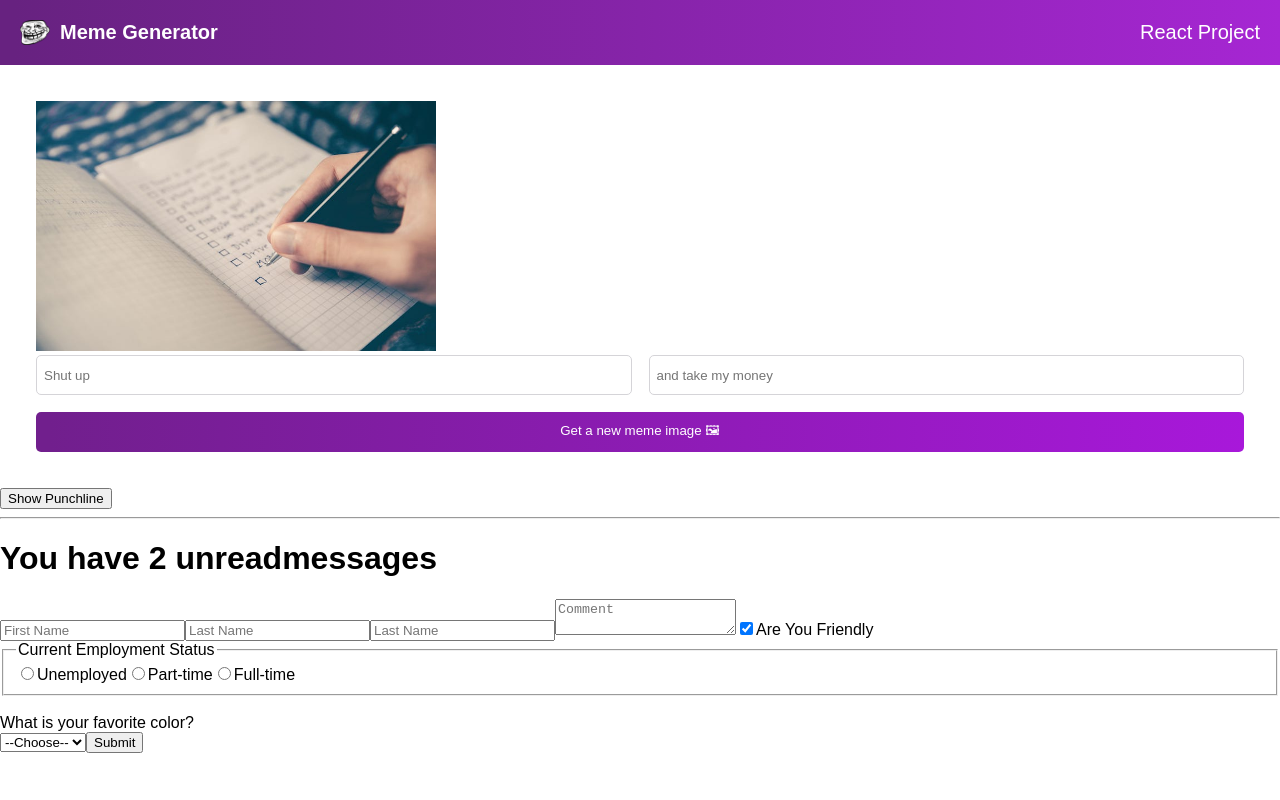
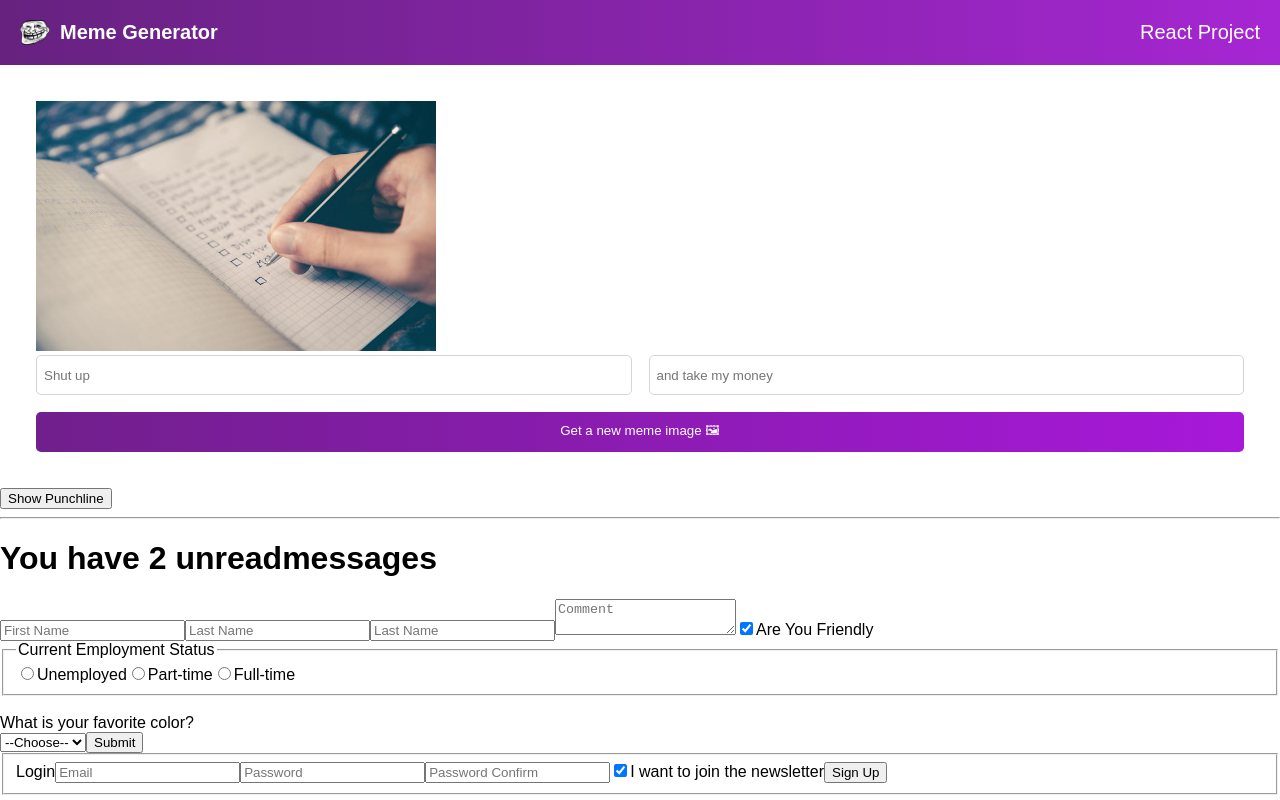
Before and after one commit to CollinsTatang/meme-generator-react, a React (Create React App) app: page / in a window 1280 px wide. Built offline with nearby package versions, Linux system fonts and the light colour scheme.

Commit message:
Add login Form

```diff
--- a/src/App.js
+++ b/src/App.js
@@ -3,6 +3,7 @@ import Header from "./component/Header";
 import Joke from "./component/Joke";
 import Massage from "./component/Massage";
 import Meme from "./component/Meme";
+import Login from "./component/Login";
 
 function App() {
   return (
@@ -12,6 +13,7 @@ function App() {
      <Joke />
      <Massage />
      <Form />
+     <Login />
     </div>
   );
 }
--- /dev/null
+++ b/src/component/Login.js
@@ -0,0 +1,76 @@
+import { useState } from "react";
+
+const Login = () => {
+    const [formData, setFormData] = useState({
+        email: "",
+        password: "",
+        confirmPassword: "",
+        newsLetter: true
+    });
+
+
+    function handleSubmit(event) {
+        event.preventDefault();
+        if(formData.password === formData.confirmPassword){
+            console.log("Sucessfully signed up")
+        } else{
+            console.log("Password do not match")
+        }
+
+        if(formData.newsLetter){
+            console.log("Thanks for signing up")
+        }
+
+    }
+    function handleChange(event){
+        const {name, value, type, checked} = event.target
+         setFormData(prevFormData => {
+             return {
+                 ...prevFormData,
+                 [name]: type === "checkbox" ? checked : value
+             }
+         })
+     }
+    return(
+        <div>
+            <form onSubmit={handleSubmit}>
+                <fieldset>
+                    <length>Login</length>
+                    <input
+                    type="email"
+                    name="email"
+                    placeholder="Email"
+                    value={formData.email}
+                    onChange={handleChange}
+                    />
+                     <input
+                    type="password"
+                    name="password"
+                    placeholder="Password"
+                    value={formData.password}
+                    onChange={handleChange}
+                    />
+                     <input
+                    type="confirmPassword"
+                    name="confirmPassword"
+                    placeholder="Password Confirm"
+                    value={formData.confirmPassword}
+                    onChange={handleChange}
+                    />
+                    <input
+                    type="checkbox"
+                    id="newsLetter"
+                    name="newsLetter"
+                    onChange={handleChange}
+                    checked={formData.newsLetter}
+                    />
+                    <label htmlFor="newsLetter">I want to join the newsletter</label>
+
+                    <button>Sign Up</button>
+                </fieldset>
+
+            </form>
+        </div>
+    )
+}
+export default Login;
```
